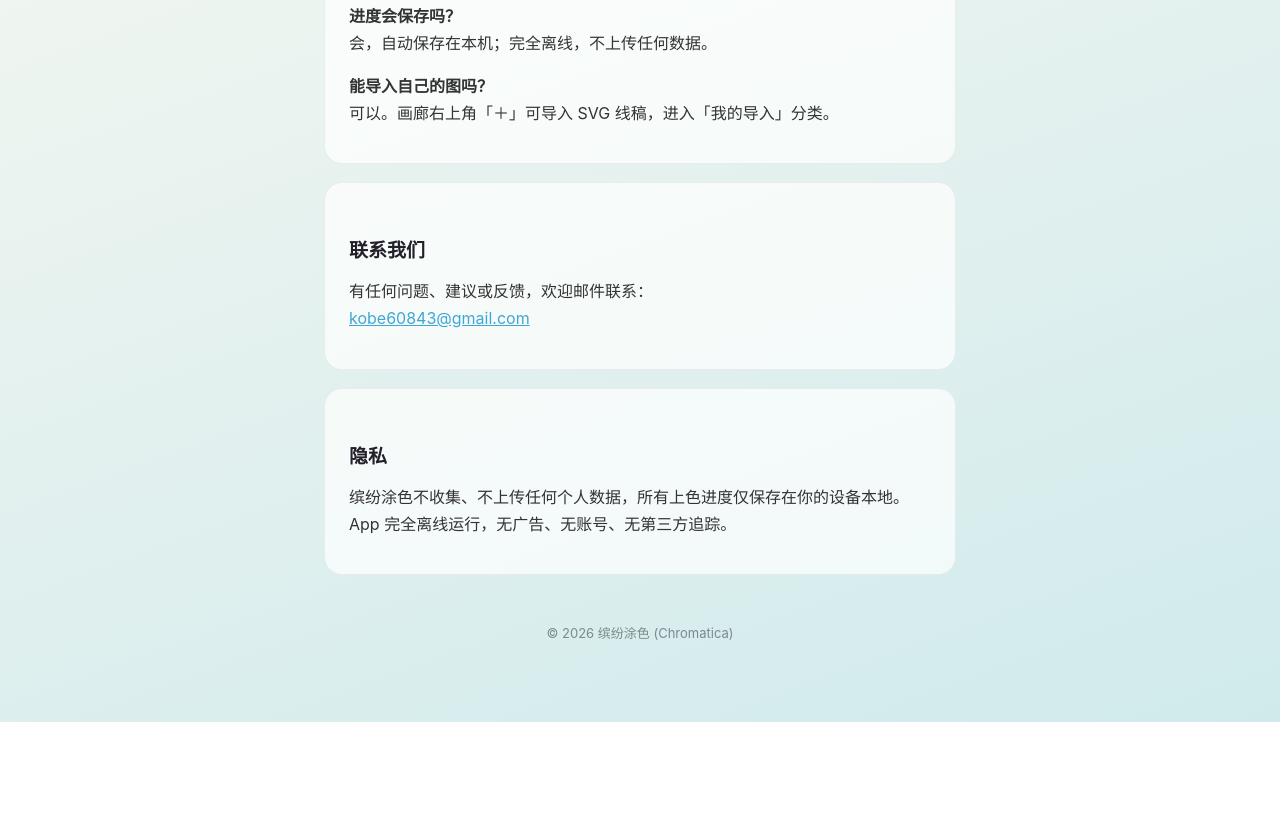
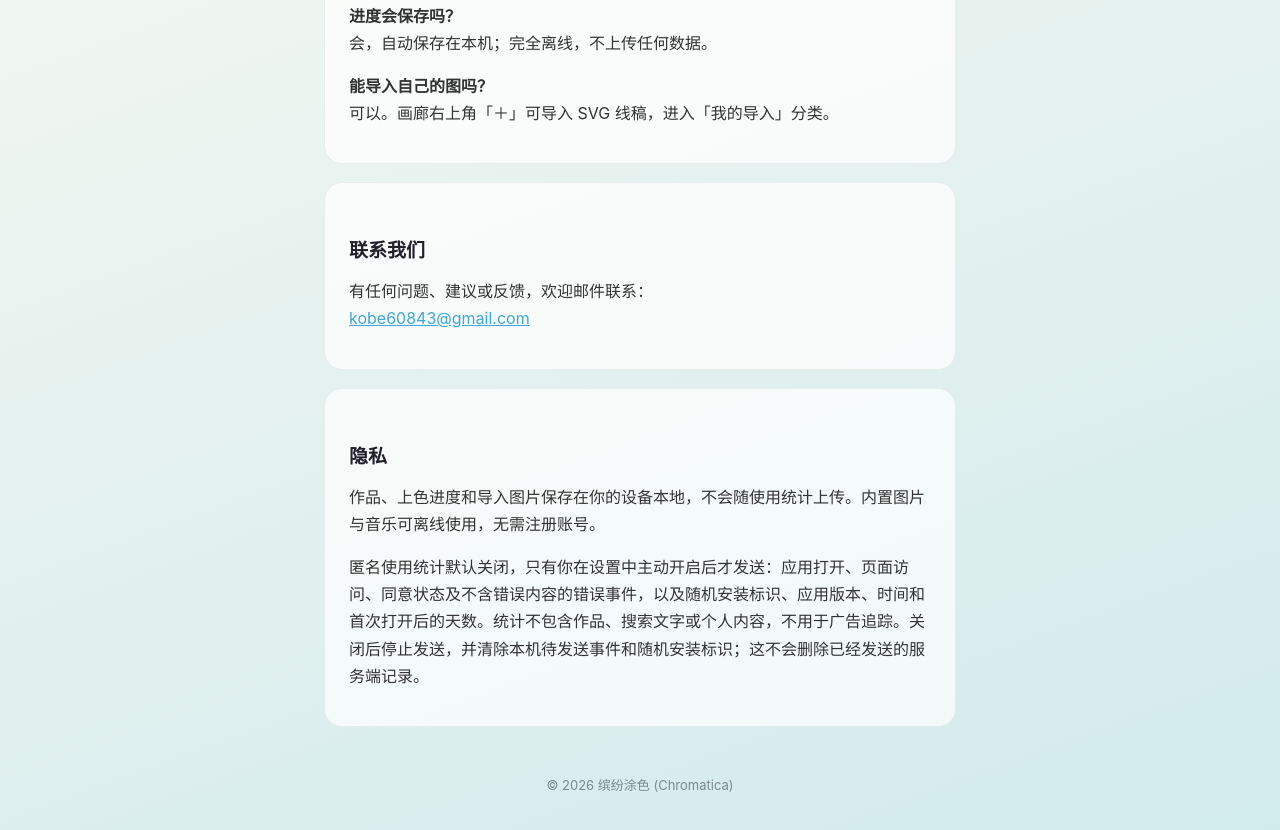
Before and after one commit to YanziSun/chromatica-support, a plain HTML site: page index.html in a window 1280 px wide. Shown: the part 621-1451 px from the top of the page. Before the commit the page ends 1343 px from the top, so only its background shows below. Drawn offline with Linux system fonts and the light colour scheme.

Commit message:
Update Chromatica privacy disclosure for optional 2.0 analytics

```diff
--- a/index.html
+++ b/index.html
@@ -46,7 +46,8 @@
 
     <div class="card">
       <h2>隐私</h2>
-      <p>缤纷涂色不收集、不上传任何个人数据，所有上色进度仅保存在你的设备本地。App 完全离线运行，无广告、无账号、无第三方追踪。</p>
+      <p>作品、上色进度和导入图片保存在你的设备本地，不会随使用统计上传。内置图片与音乐可离线使用，无需注册账号。</p>
+      <p>匿名使用统计默认关闭，只有你在设置中主动开启后才发送：应用打开、页面访问、同意状态及不含错误内容的错误事件，以及随机安装标识、应用版本、时间和首次打开后的天数。统计不包含作品、搜索文字或个人内容，不用于广告追踪。关闭后停止发送，并清除本机待发送事件和随机安装标识；这不会删除已经发送的服务端记录。</p>
     </div>
 
     <footer>© 2026 缤纷涂色 (Chromatica)</footer>
```
